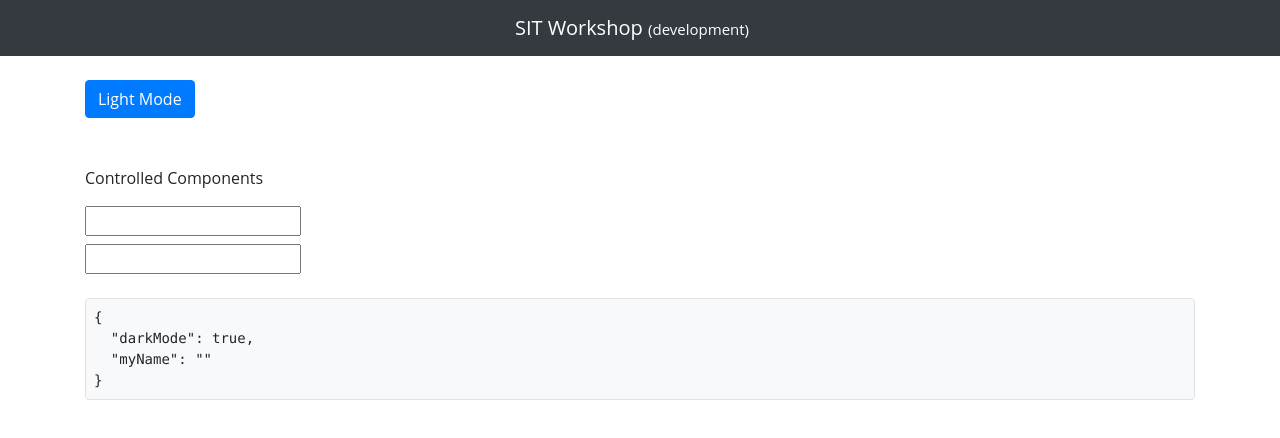
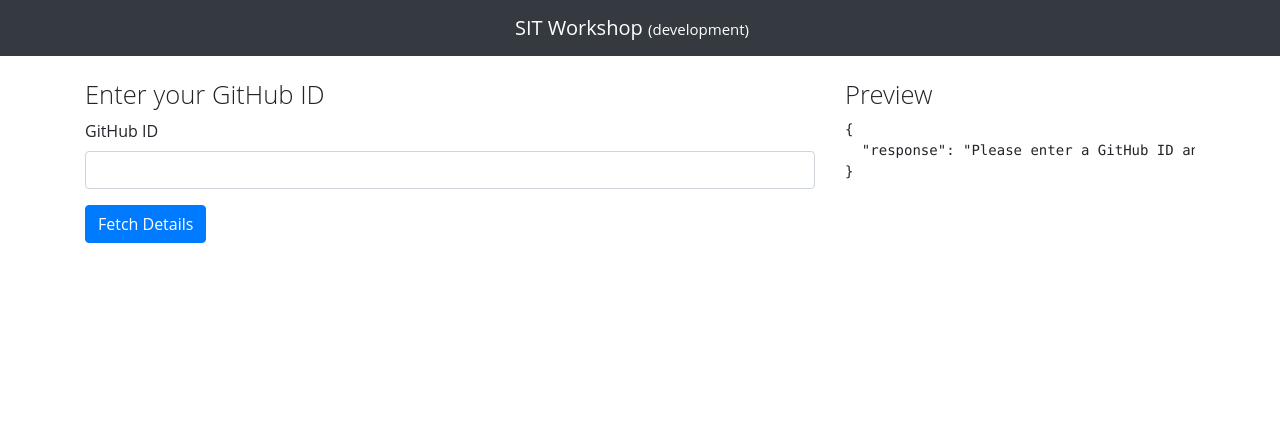
Before and after one commit to praveenscience/sit-react-nov-29, a React (Vite) app: page / in a window 1280 px wide. Shown: the top 438 px of the page. Built offline with nearby package versions, Linux system fonts and the light colour scheme.

Commit message:
Make a simple call to GitHub API.

```diff
--- a/src/components/App.jsx
+++ b/src/components/App.jsx
@@ -1,52 +1,46 @@
+import { useState } from "react";
 import Header from "./Bootstrap/Header";
 import ContainerRow from "./Bootstrap/ContainerRow";
-import { useState } from "react";
+import FormGroup from "./Bootstrap/FormGroup";
+import { GetGitHubUserInfo } from "../services/GitHub";
 
 const App = () => {
   const [darkMode, setDarkMode] = useState(true);
-  const [myName, setMyName] = useState("");
-
-  const handleMode = (e) => {
+  const [ghID, setGhID] = useState("");
+  const [response, setResponse] = useState(
+    "Please enter a GitHub ID and press Fetch Details.",
+  );
+  const handleFetchDetails = (e) => {
     e.preventDefault();
-    setDarkMode(!darkMode);
+    GetGitHubUserInfo(ghID).then((response) => setResponse(response));
   };
-
-  const handleChangeName = (e) => {
-    setMyName(e.target.value);
-  };
-
   return (
     <main>
       <Header dark={darkMode} className="justify-content-center">
         SIT Workshop <small>({import.meta.env.MODE})</small>
       </Header>
-      <ContainerRow>
-        <div className="col-12 my-4">
-          <button className="btn btn-primary" onClick={handleMode}>
-            {darkMode ? "Light" : "Dark"} Mode
-          </button>
+      <ContainerRow className="my-4 GitHubID">
+        <div className="col-8">
+          <h2 className="display-4">Enter your GitHub ID</h2>
+          <form onSubmit={handleFetchDetails}>
+            <FormGroup
+              Label="GitHub ID"
+              Id="GitHubID"
+              Value={ghID}
+              onChange={(e) => {
+                setGhID(e.target.value);
+              }}
+            />
+            <input
+              type="submit"
+              className="btn btn-primary btn-small"
+              value="Fetch Details"
+            />
+          </form>
         </div>
-        <div className="col-12 mt-4 mb-2">
-          <p>Controlled Components</p>
-          <input
-            type="text"
-            value={myName}
-            name="text-1"
-            onChange={handleChangeName}
-          />
-        </div>
-        <div className="col-12">
-          <input
-            type="text"
-            value={myName}
-            name="text-2"
-            onChange={handleChangeName}
-          />
-        </div>
-        <div className="col-12 my-4">
-          <pre className="border rounded bg-light p-2">
-            {JSON.stringify({ darkMode, myName }, null, 2)}
-          </pre>
+        <div className="col-4">
+          <h2 className="display-4">Preview</h2>
+          <pre>{JSON.stringify({ response }, null, 2)}</pre>
         </div>
       </ContainerRow>
     </main>
--- /dev/null
+++ b/src/styles/components/App.scss
@@ -0,0 +1,5 @@
+.GitHubID {
+  h2 {
+    font-size: 1.6em;
+  }
+}
--- a/src/styles/index.scss
+++ b/src/styles/index.scss
@@ -2,5 +2,6 @@
 
 body {
   font-family: 'Open Sans';
+  @include meta.load-css("components/App");
   @include meta.load-css("components/Bootstrap/Header");
 }
```
